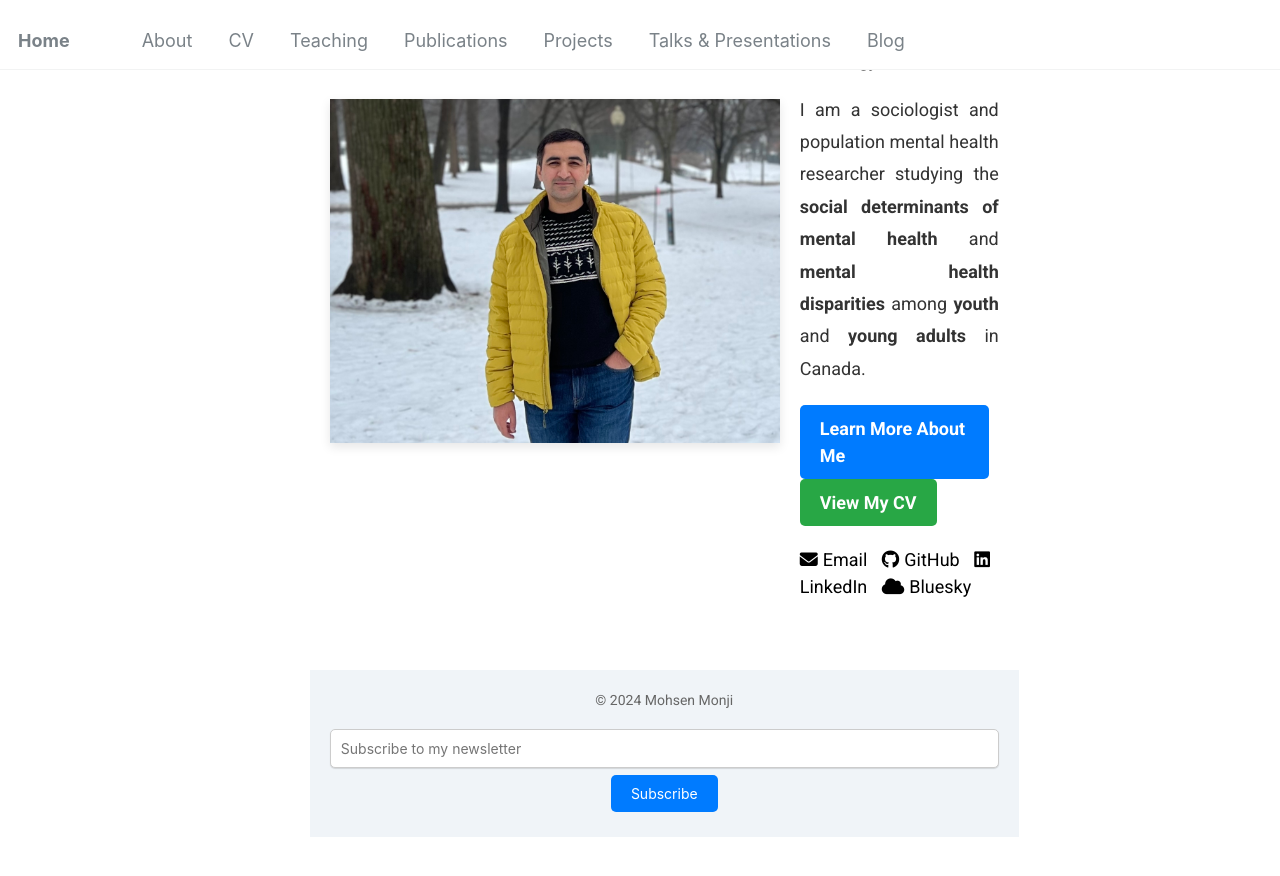
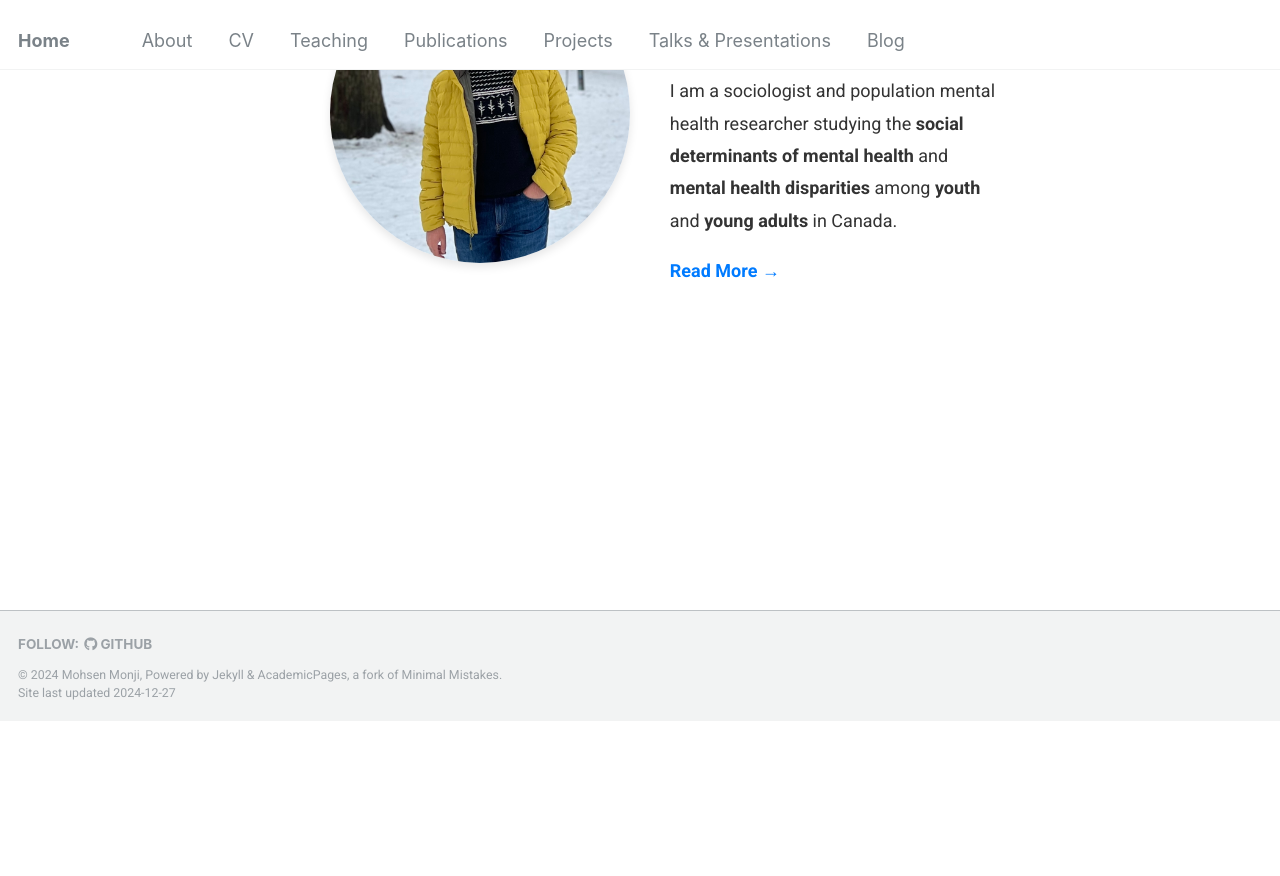
Before and after one commit to Mohsnmonji/mohsnmonji.github.io, a Jekyll site: the page built from _pages/front.md, in a window 1280 px wide and 900 px high, scrolled down 225 px. Shown: the top 876 px of the window. Built offline with Jekyll 4.4.1, drawn with Linux system fonts in a browser that asks for light colours; after the commit the page ends 946 px from its top, so only the background shows below that.

Commit message:
Update front.md

```diff
--- a/_pages/front.md
+++ b/_pages/front.md
@@ -6,59 +6,33 @@ description: "Sociologist and Population Mental Health Researcher"
 author_profile: false
 hide_avatar: true
 ---
-<div style="display: flex; align-items: center; justify-content: center; gap: 20px; margin-top: 50px; padding: 20px; max-width: 1200px; margin: auto;">
+<div style="display: flex; align-items: center; justify-content: center; margin-top: 50px; max-width: 1200px; margin: auto; gap: 40px; padding: 20px;">
   <!-- Profile Image -->
   <div>
     <img src="images/profile.PNG" alt="Profile Picture of Mohsen Monji"
-         style="width: 450px; height: auto; border-radius: 0; box-shadow: 0px 4px 10px rgba(0, 0, 0, 0.1);">
+         style="width: 300px; height: 300px; object-fit: cover; border-radius: 50%; box-shadow: 0px 4px 10px rgba(0, 0, 0, 0.1);">
   </div>
 
   <!-- Text Content -->
   <div style="flex: 1; text-align: left;">
     <!-- Name -->
-    <h1 style="color: #333; margin-bottom: 10px;">MOHSEN MONJI</h1>
+    <h1 style="color: #333; font-size: 36px; margin-bottom: 10px;">MOHSEN MONJI</h1>
 
     <!-- Subtitle -->
-    <p style="font-style: italic; font-size: 18px; color: #555; margin-bottom: 20px;">
+    <p style="font-size: 20px; color: #555; font-style: italic; margin-bottom: 20px;">
       PhD Candidate in Sociology & Lecturer
     </p>
 
     <!-- Description -->
-    <p style="font-size: 18px; color: #333; text-align: justify; line-height: 1.8; margin: 0 0 20px 0;">
+    <p style="font-size: 18px; color: #333; line-height: 1.8; margin-bottom: 20px;">
       I am a sociologist and population mental health researcher studying the
       <strong>social determinants of mental health</strong> and <strong>mental health disparities</strong>
       among <strong>youth</strong> and <strong>young adults</strong> in Canada.
     </p>
 
-    <!-- Buttons -->
-    <div style="margin-bottom: 20px;">
-      <a href="/about-me/" style="display: inline-block; padding: 10px 20px; background-color: #007BFF; color: white; text-decoration: none; border-radius: 5px; font-weight: bold; margin-right: 10px;">Learn More About Me</a>
-      <a href="/curriculum/" style="display: inline-block; padding: 10px 20px; background-color: #28A745; color: white; text-decoration: none; border-radius: 5px; font-weight: bold;">View My CV</a>
-    </div>
-
-    <!-- Social Media Links -->
-    <div>
-      <a href="mailto:mohsen.monji@concordia.ca" style="color: black; text-decoration: none; margin-right: 10px;">
-        <i class="fas fa-envelope" style="font-size: 18px; margin-right: 5px;"></i>Email
-      </a>
-      <a href="https://github.com/Mohsnmonji" style="color: black; text-decoration: none; margin-right: 10px;">
-        <i class="fab fa-github" style="font-size: 18px; margin-right: 5px;"></i>GitHub
-      </a>
-      <a href="https://www.linkedin.com/in/mohsen-monji-0a3a37269" style="color: black; text-decoration: none; margin-right: 10px;">
-        <i class="fab fa-linkedin" style="font-size: 18px; margin-right: 5px;"></i>LinkedIn
-      </a>
-      <a href="https://bsky.app/profile/mohsenmonji.bsky.social" style="color: black; text-decoration: none;">
-        <i class="fas fa-cloud" style="font-size: 18px; margin-right: 5px;"></i>Bluesky
-      </a>
-    </div>
+    <!-- Read More Link -->
+    <a href="#" style="font-size: 18px; color: #007BFF; text-decoration: none; font-weight: bold;">
+      Read More →
+    </a>
   </div>
 </div>
-
-<footer style="margin-top: 50px; text-align: center; padding: 20px; background: #f0f4f8;">
-  <p style="font-size: 14px; color: #666;">© 2024 Mohsen Monji</p>
-  <form style="margin-top: 15px;">
-    <input type="email" placeholder="Subscribe to my newsletter"
-           style="padding: 10px; font-size: 14px; border: 1px solid #ccc; border-radius: 5px;">
-    <button style="padding: 10px 20px; font-size: 14px; background-color: #007BFF; color: white; border: none; border-radius: 5px;">Subscribe</button>
-  </form>
-</footer>
```
